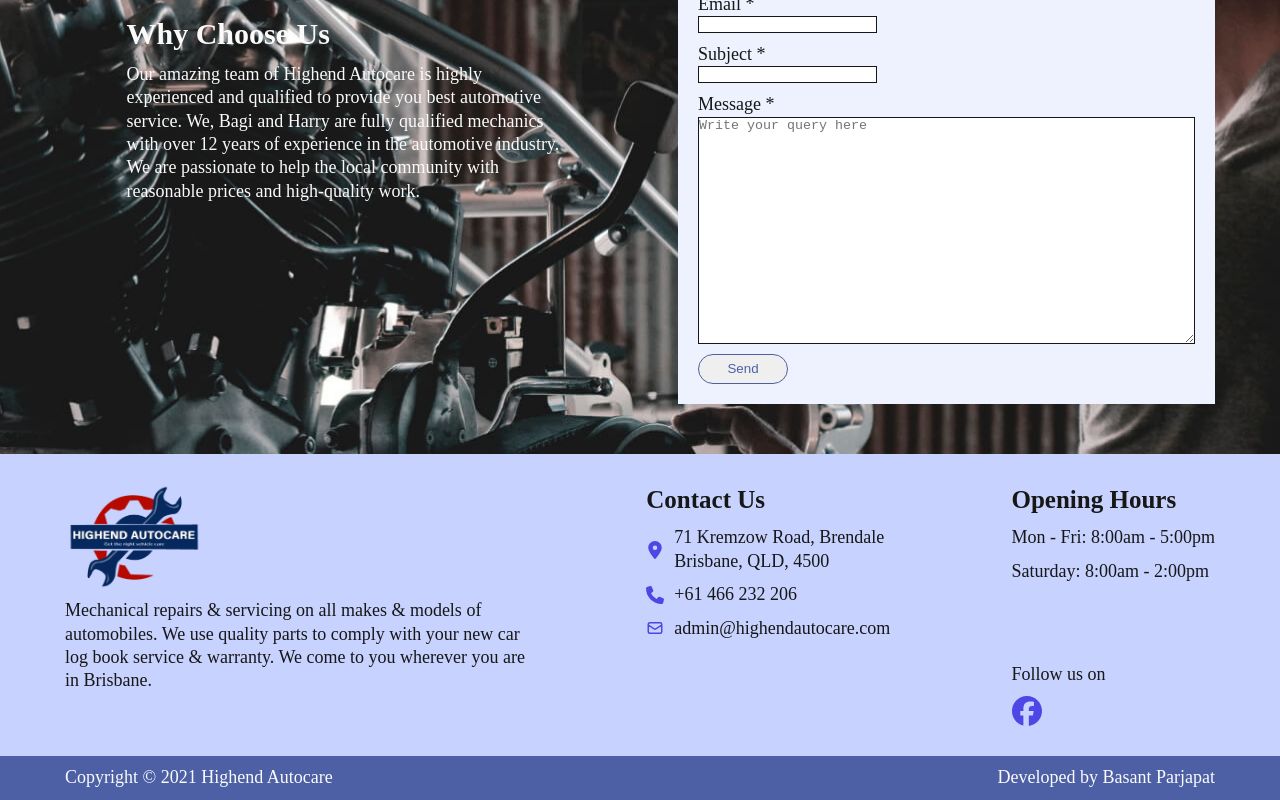
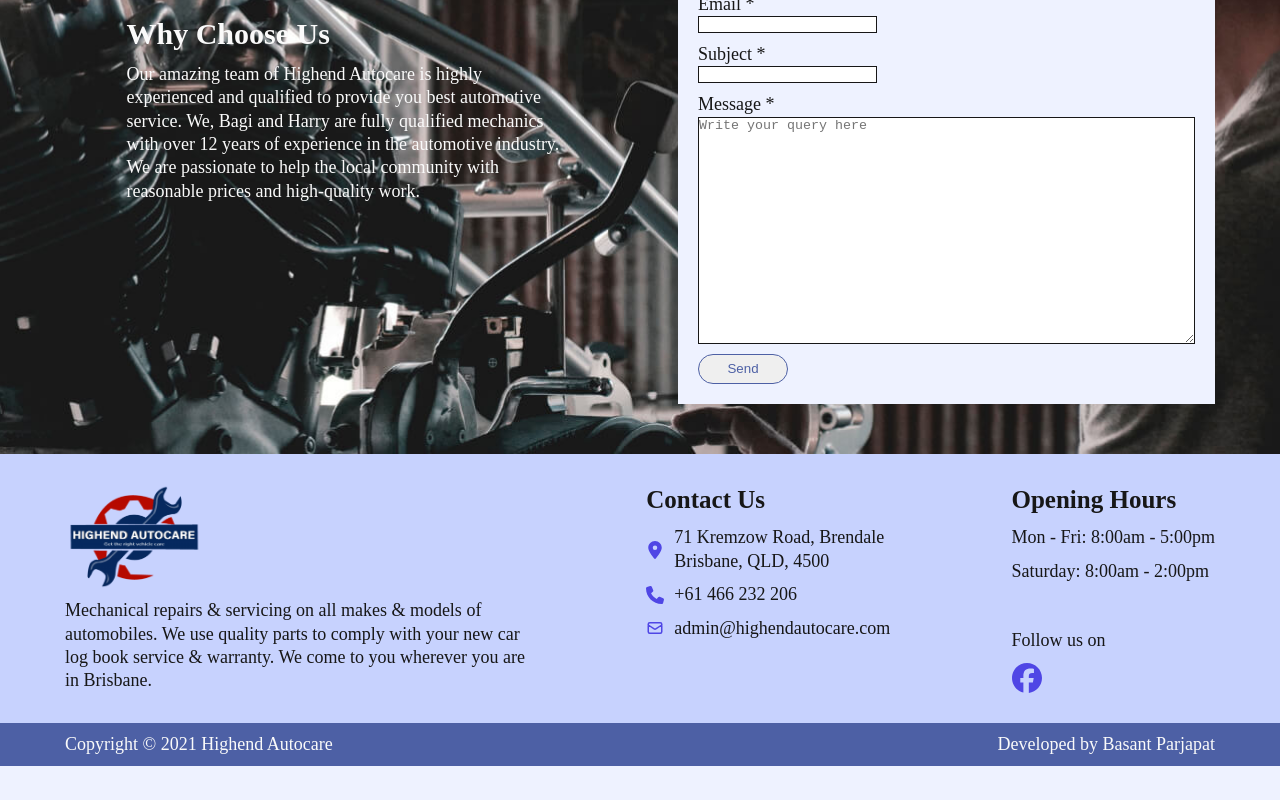
Before and after one commit to parjapat22/highend-autocare, a React (Create React App) app: page /home in a window 1280 px wide. Shown: the part 1903-2703 px from the top of the page. After the commit the page ends 2669 px from the top, so only its background shows below. Built offline with nearby package versions, Linux system fonts and the light colour scheme.

Commit message:
footer social icon css fixes

```diff
--- a/src/ui/Footer.jsx
+++ b/src/ui/Footer.jsx
@@ -79,11 +79,10 @@ const Footer = () => {
           </div>
 
           {/* footer row 1 column 3 */}
-          <div className={`${styles.footerCol}`}>
+          <div className={`${styles.footerCol} ${styles.footerCol3}`}>
+            <div className={`${styles.col3Text}`}>
               <h3>Opening Hours</h3>
 
-            <div className={`${styles.footerCol3}`}>
-              <div className={`${styles.col3Text}`}>
               <p>Mon - Fri: 8:00am - 5:00pm</p>
               <p>Saturday: 8:00am - 2:00pm</p>
             </div>
@@ -102,7 +101,6 @@ const Footer = () => {
             </div>
           </div>
         </div>
-        </div>
       </section>
 
       {/* footer row 2 */}
--- a/src/ui/Footer.module.css
+++ b/src/ui/Footer.module.css
@@ -5,7 +5,7 @@
 
 .containerRow1.containerRow1 {
   padding: 3rem 0rem;
-  align-items: flex-start;
+  align-items: stretch;
   gap: 5rem;
 }
 
@@ -47,11 +47,7 @@
 
 /* row 1 col 3 */
 .footerCol3 {
-  display: flex;
-  flex-direction: column;
   justify-content: space-between;
-  gap: 1rem;
-  height: 25vh;
 }
 
 .col3Text,
```
Lines whose indentation alone changed are shown as unchanged.
